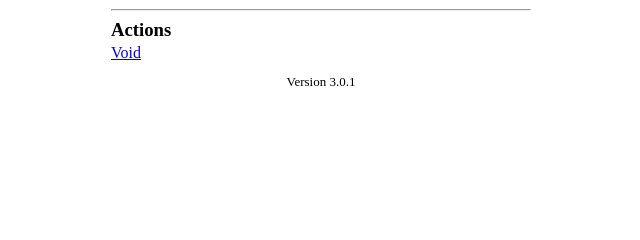
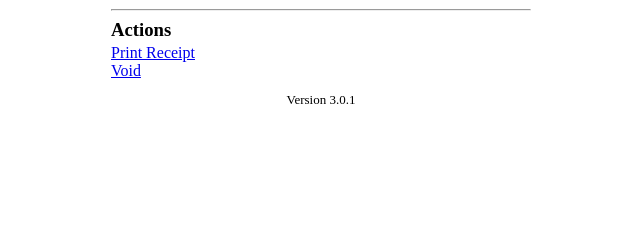
Before and after one commit to jacobvalenta/mercury3, a Django app: template mercury3/transactions/templates/transactions/detail.html in a window 1280 px wide. Shown: the part 218-458 px from the top of the page, without its empty margins (319-959 px from the left). Run offline with Django 4.2, Linux system fonts and the light colour scheme; the template is opened without the code that fills it, so the values that code supplies are empty.

Commit message:
Print Receipt button (dummy)

```diff
--- a/mercury3/transactions/templates/transactions/detail.html
+++ b/mercury3/transactions/templates/transactions/detail.html
@@ -28,5 +28,6 @@
 	<hr />
 
 	<h3>Actions</h3>
+	<a href="#">Print Receipt</a><br />
 	<a href="#">Void</a><br />
 {% endblock %}
```
